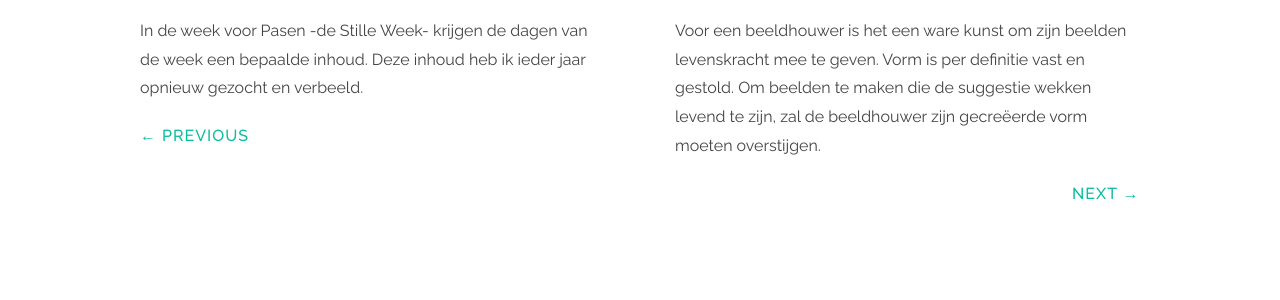
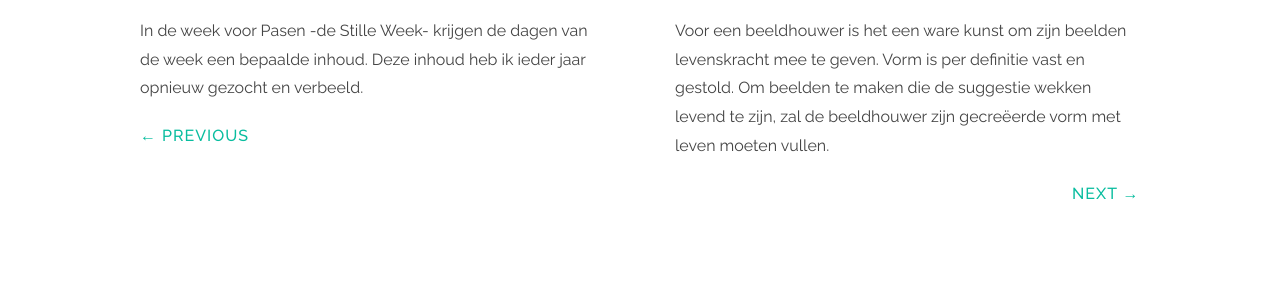
Before and after one commit to feicohvdm/feicohvdm.github.io, a Jekyll site: the page built from _posts/2019-10-06-Geboorte---herinneringsbeelden.md, in a window 1280 px wide and 900 px high, scrolled down 3379 px. Shown: the part 239-539 px from the top of the window. Built offline with Jekyll 4.4.1, drawn with Linux system fonts in a browser that asks for light colours.

Commit message:
pagina 1
kopje 4

```diff
--- a/_posts/2019-10-07-Levens-beelden.md
+++ b/_posts/2019-10-07-Levens-beelden.md
@@ -8,7 +8,7 @@ header:
     text: light
 ---
 
-Voor een beeldhouwer is het een ware kunst om zijn beelden levenskracht mee te geven. Vorm is per definitie vast en gestold. Om beelden te maken die de suggestie wekken levend te zijn, zal de beeldhouwer zijn gecreëerde vorm moeten overstijgen.
+Voor een beeldhouwer is het een ware kunst om zijn beelden levenskracht mee te geven. Vorm is per definitie vast en gestold. Om beelden te maken die de suggestie wekken levend te zijn, zal de beeldhouwer zijn gecreëerde vorm met leven moeten vullen.
 
 {% include image.html img="https://source.unsplash.com/SdmM_xh3bcU" alt="Alt for image" caption="Image caption" %}
 
```
Also changed, not shown: _posts/2019-10-06-Geboorte---herinneringsbeelden.md (renamed from _posts/2019-10-06-Geboorte-herinneringsbeelden.md).
